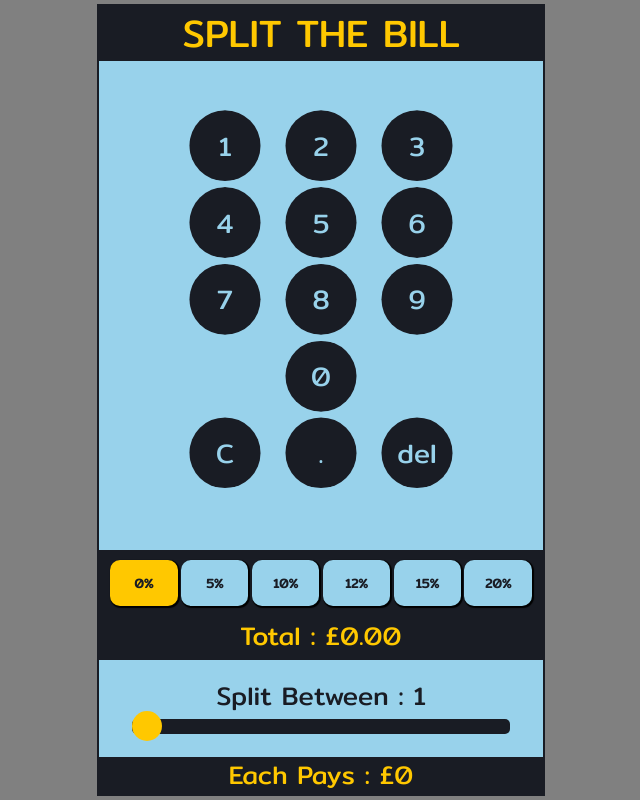
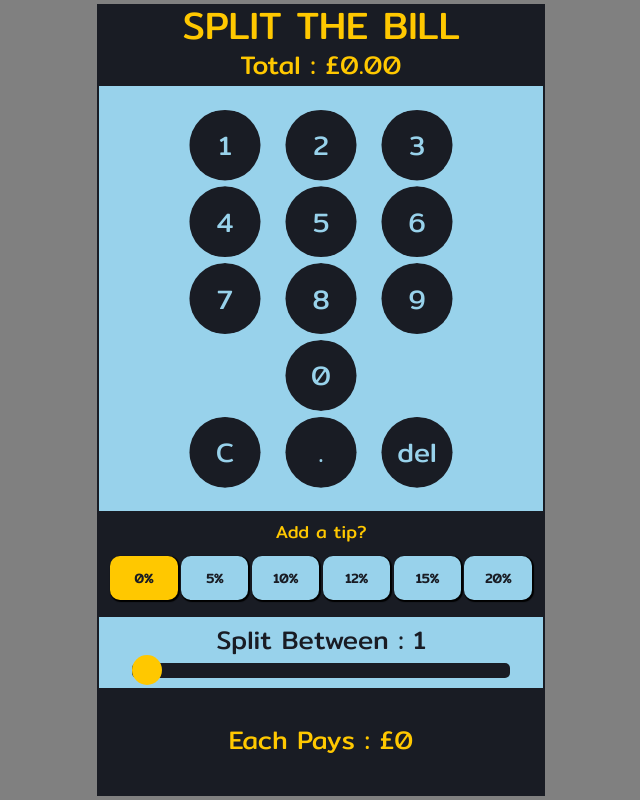
Before and after one commit to NoahAldhous/split-the-bill, a Vue app in the folder noahs-first-vue-project/: page / in a window 1280 px wide. Shown: the whole page, without its empty margins (319-959 px from the left). Built offline with nearby package versions, Linux system fonts and the light colour scheme.

Commit message:
rearranged elements in the app. bill total now displays above calculator, and if bill cannot be split evenly, "one person pays" and "rest pay" display vertically.

```diff
--- a/noahs-first-vue-project/src/App.vue
+++ b/noahs-first-vue-project/src/App.vue
@@ -102,6 +102,9 @@ function calculateAmountToPay() {
       <h1 className="heading">SPLIT THE BILL</h1>
     </section>
     <section className="value-container">
+      <section className="total-container">
+        <h3 className="sub-heading">Total : £{{ billCurrency }}</h3>
+      </section>
       <section className="sub-total-container">
         <!-- <h3 className="sub-heading">Sub-total : £{{ userInput }}</h3> -->
         <div className="grid-container">
@@ -123,6 +126,7 @@ function calculateAmountToPay() {
         </div>
       </section>
       <section className="service-container">
+        <h3 className="service-sub-heading">Add a tip?</h3>
         <section className="service-charge-button-container">
           <button
             className="service-charge-button --0 active"
@@ -161,10 +165,6 @@ function calculateAmountToPay() {
             20%
           </button>
         </section>
-        <section className="service-text-container">
-          <!-- <h3 className="sub-heading">Service : {{ serviceCharge }}%</h3> -->
-          <h3 className="sub-heading">Total : £{{ billCurrency }}</h3>
-        </section>
       </section>
       <section className="split-container">
         <h3 className="sub-heading">Split Between : {{ numberOfGuests }}</h3>
@@ -179,9 +179,12 @@ function calculateAmountToPay() {
           />
         </section>
       </section>
-      <section className="payment-container">
-        <h3 v-if="evenSplit" className="sub-heading">Each Pays : £{{ amountToPay }}</h3>
-        <h3 v-else className="sub-heading">One Pays : £{{oddOneOut}} Rest Pay : £{{ amountToPay }}</h3>
+      <section v-if="evenSplit" className="payment-container">
+        <h3 className="sub-heading">Each Pays : £{{ amountToPay }}</h3>
+      </section>
+      <section v-else className="payment-container">
+        <h3 className="sub-heading">One Pays : £{{ oddOneOut }}</h3>
+        <h3 className="sub-heading">Rest Pay : £{{ amountToPay }}</h3>
       </section>
     </section>
   </div>
@@ -202,7 +205,7 @@ function calculateAmountToPay() {
 }
 .value-container {
   width: 100%;
-  height: 93%;
+  height: 95%;
   display: flex;
   flex-direction: column;
   background-color: var(--soft-color);
@@ -212,7 +215,7 @@ function calculateAmountToPay() {
 .heading-container {
   background-color: var(--dark-color);
   width: 100%;
-  height: 7%;
+  height: 5%;
   display: flex;
   justify-content: center;
   align-items: center;
@@ -228,14 +231,14 @@ function calculateAmountToPay() {
   background-color: var(--soft-color);
   color: var(--dark-color);
   width: 100%;
-  height: 65%;
+  height: 60%;
   display: flex;
   flex-direction: column;
   align-items: center;
   justify-content: center;
 }
 .grid-container {
-  height: 85vw;
+  height: 80vw;
   width: 60vw;
   display: grid;
   grid-template-columns: repeat(3, 1fr);
@@ -261,13 +264,18 @@ function calculateAmountToPay() {
   height: 15%;
   display: flex;
   flex-direction: column;
+  justify-content: center;
   align-items: center;
 }
-.service-text-container {
+.service-sub-heading {
+  color: var(--highlight-color);
+}
+.total-container {
   width: 100%;
   display: flex;
   justify-content: space-evenly;
   color: var(--highlight-color);
+  background-color: var(--dark-color);
 }
 .service-charge-button-container {
   display: flex;
@@ -338,8 +346,9 @@ function calculateAmountToPay() {
   background-color: var(--dark-color);
   color: var(--highlight-color);
   width: 100%;
-  height: 5%;
+  height: 15%;
   display: flex;
+  flex-direction: column;
   justify-content: center;
   align-items: center;
 }
```
